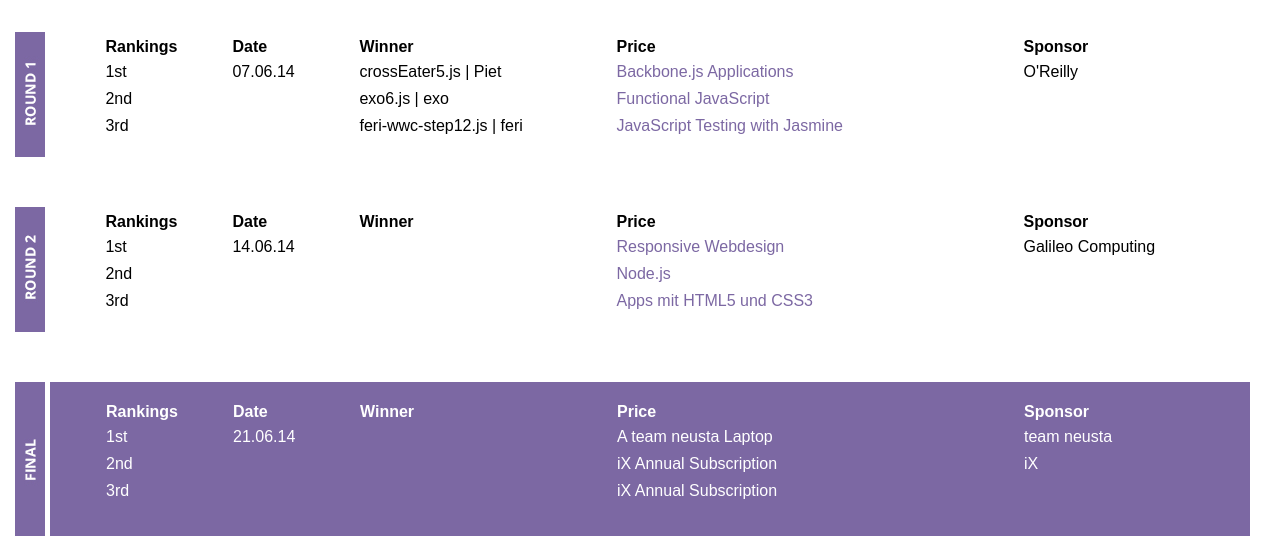
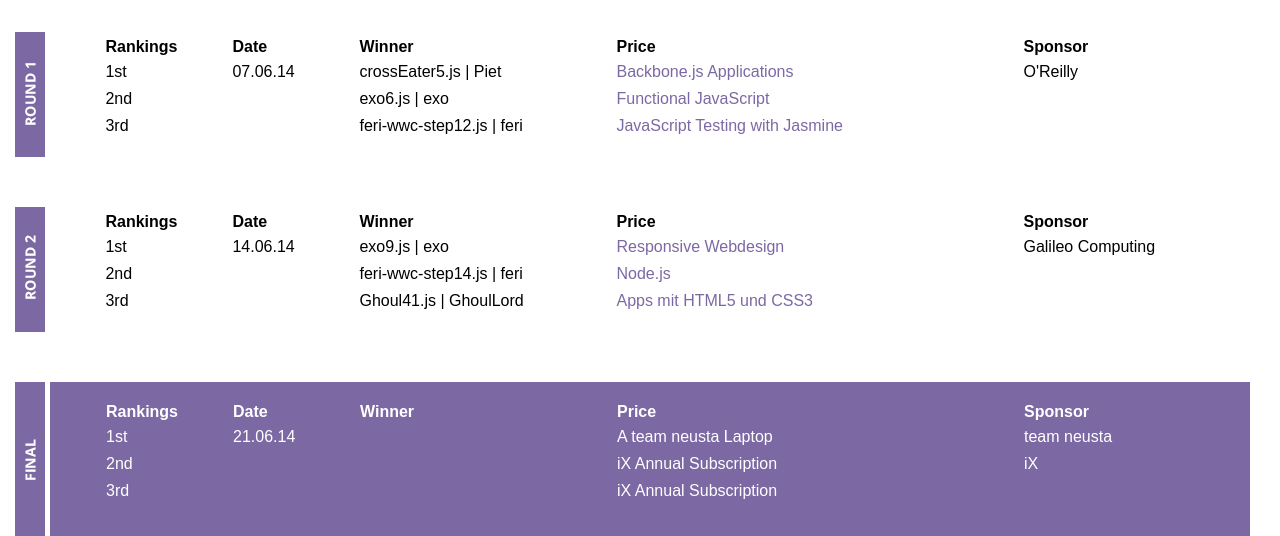
Before and after one commit to strenkel/wwc, a PHP site: page /winner.php in a window 1280 px wide. Shown: the part 416-952 px from the top of the page. Run offline with PHP 8.4, Linux system fonts and the light colour scheme.

Commit message:
winner 3. round

```diff
--- a/winner.php
+++ b/winner.php
@@ -112,21 +112,21 @@
 				<tr>
 					<td>1st</td>
 					<td>14.06.14</td>
-					<td></td>
+					<td>exo9.js | exo</td>
 					<td><?php include 'php/links/prize31.php'; ?></td>
 					<td>Galileo Computing</td>
 				</tr>
 				<tr>
 					<td>2nd</td>
 					<td></td>
-					<td></td>
+					<td>feri-wwc-step14.js | feri</td>
 					<td><?php include 'php/links/prize32.php'; ?></td>
 					<td></td>
 				</tr>
 				<tr>
 					<td>3rd</td>
 					<td></td>
-					<td></td>
+					<td>Ghoul41.js | GhoulLord</td>
 					<td><?php include 'php/links/prize33.php'; ?></td>
 					<td></td>
 				</tr>
```
